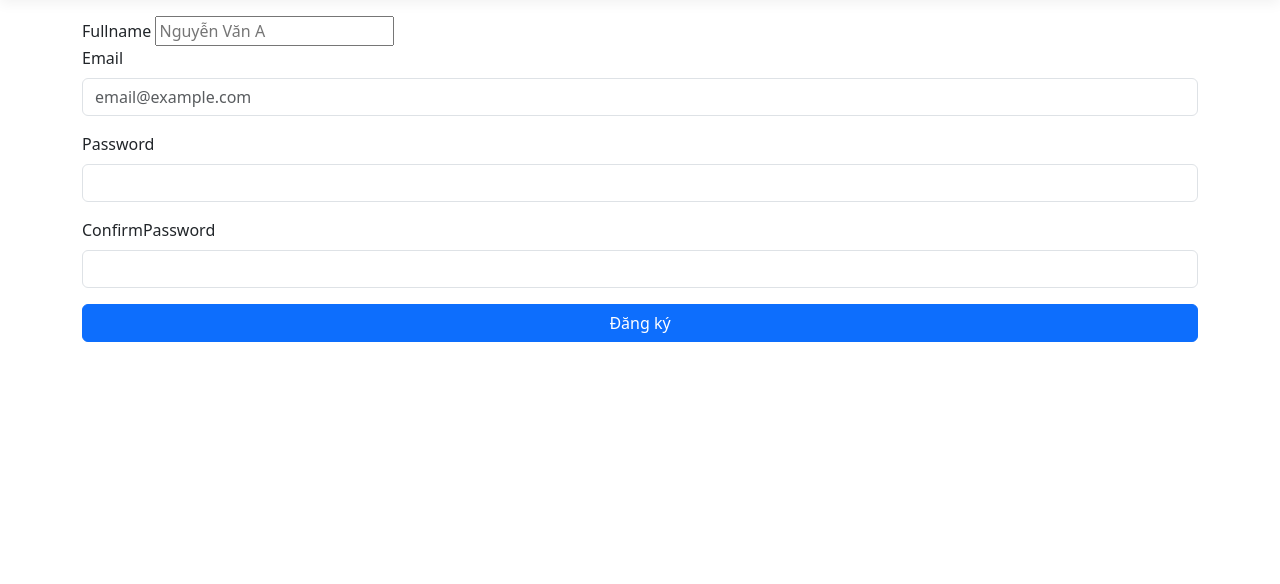
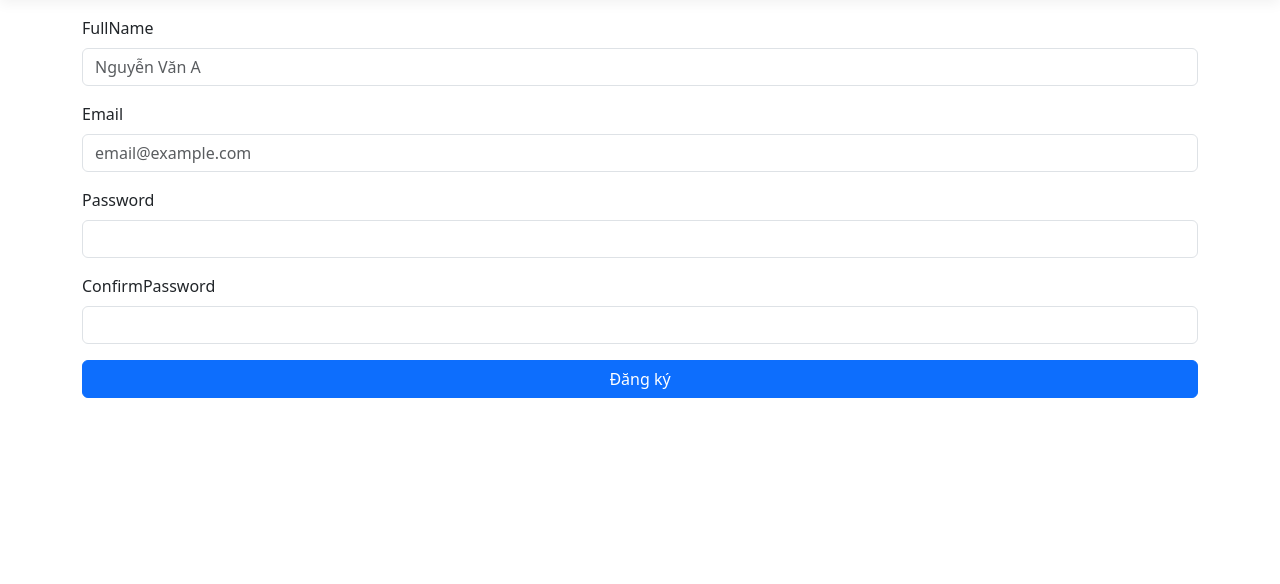
Before and after one commit to BuiAnhTu07/LAP-TRINH-WEB, an ASP.NET Core app: page /Account/Register in a window 1280 px wide. Shown: the part 57-641 px from the top of the page. Run offline with ASP.NET Core 8, Linux system fonts and the light colour scheme; style sheets or scripts are compiled from the project's sources.

Commit message:
register

```diff
--- a/LAB-3-Hiện Thị Sản Phẩm/Lab3_HienThiSanPham/Lab3_HienThiSanPham/Views/Account/Register.cshtml
+++ b/LAB-3-Hiện Thị Sản Phẩm/Lab3_HienThiSanPham/Lab3_HienThiSanPham/Views/Account/Register.cshtml
@@ -1,33 +1,43 @@
-@model Lab3_HienThiSanPham.viewModel.RegisterViewModel
+@model Lab3_HienThiSanPham.ViewModel.RegisterViewModel
+
 @{
-    ViewData["Title"] = "Dang ki";
+    ViewData["Title"] = "Đăng ký";
 }
 
 <div>
-    <form action="/" method="post">
-        <div class="mp-3">
-            <label asp-for="Fullname"></label>
-            <input asp-for="Fullname" placeholder="Nguyễn Văn A" />
+    <form asp-controller="Account" asp-action="Register" method="post">
+        <div asp-validation-summary="ModelOnly" class="text-danger"></div>
+
+        <div class="mb-3">
+            <label asp-for="FullName" class="form-label"></label>
+            <input asp-for="FullName" class="form-control" placeholder="Nguyễn Văn A" />
+            <span asp-validation-for="FullName" class="text-danger"></span>
         </div>
 
         <div class="mb-3">
             <label asp-for="Email" class="form-label"></label>
             <input asp-for="Email" class="form-control" placeholder="email@example.com" />
-            @* <span asp-validation-for="Email" class="text-danger"></span>*@
+             <span asp-validation-for="Email" class="text-danger"></span>
         </div>
 
         <div class="mb-3">
             <label asp-for="Password" class="form-label"></label>
             <input asp-for="Password" class="form-control" />
-            @* <span asp-validation-for="Password" class="text-danger"></span>*@
+            <span asp-validation-for="Password" class="text-danger"></span>
         </div>
 
         <div class="mb-3">
             <label asp-for="ConfirmPassword" class="form-label"></label>
             <input asp-for="ConfirmPassword" class="form-control" />
-            @*  <span asp-validation-for="ConfirmPassword" class="text-danger"></span>*@
+            <span asp-validation-for="ConfirmPassword" class="text-danger"></span>
         </div>
 
-        <button type="submit" class="btn btn-primary w-100">Đăng ký</button>
+        <button type="submit" class="btn btn-primary w-100">
+            Đăng ký
+        </button>
     </form>
 </div>
+
+@section Scripts {
+    <partial name="_ValidationScriptsPartial" />
+}
```
Also changed, not shown: LAB-3-Hiện Thị Sản Phẩm/Lab3_HienThiSanPham/Lab3_HienThiSanPham/viewModel/RegisterViewModel.cs (+21 -8 lines).
